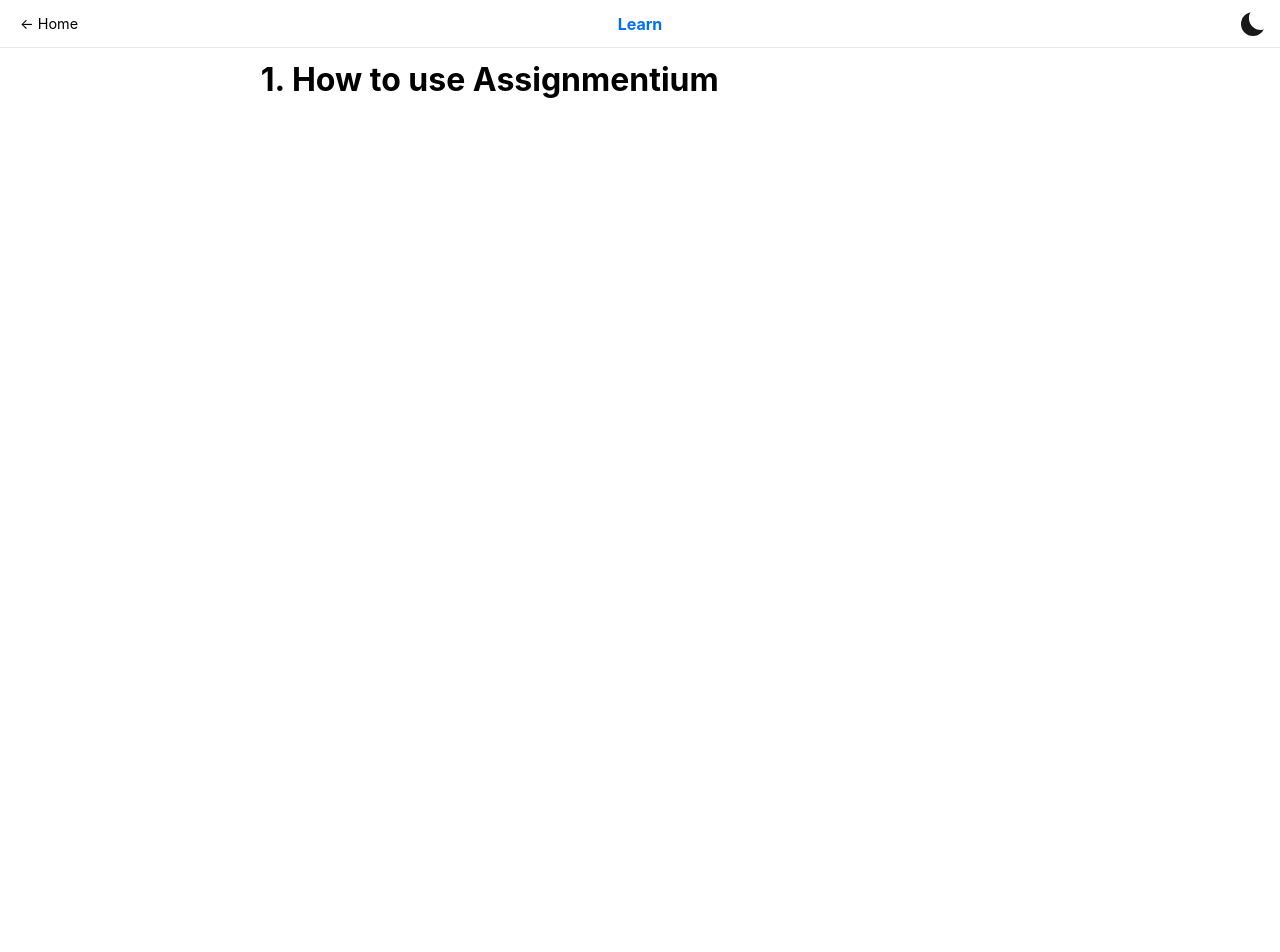
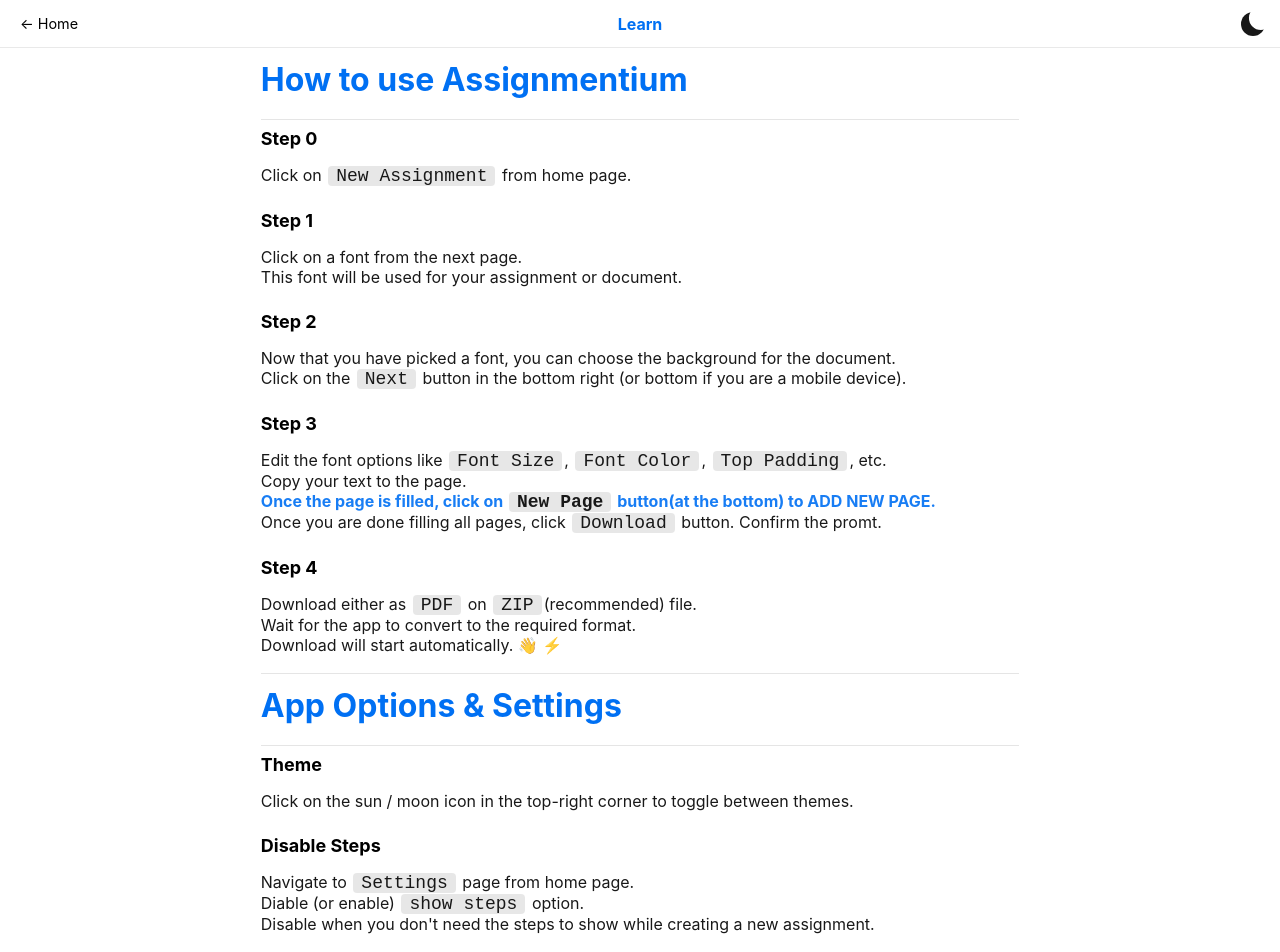
Before and after one commit to ninjaasmoke/afont, a Next.js app: page /learn in a window 1280 px wide. Shown: the top 952 px of the page. Before the commit the page ends 800 px from the top, so only its background shows below. Built offline with nearby package versions, Linux system fonts and the light colour scheme.

Commit message:
added learning steps text

```diff
--- a/pages/learn.js
+++ b/pages/learn.js
@@ -11,12 +11,101 @@
 
             <Nav linkTo="/" navTitle="Learn" />
 
-            <h1 className={learnStyles.heading}>
-                1. How to use Assignmentium
-            </h1>
-
             <div className={learnStyles.grid}>
-
+                <h1 className={learnStyles.heading} id="how" >
+                    How to use Assignmentium
+                </h1>
+                <div className={learnStyles.gridBreak} />
+                <div className={learnStyles.step}>
+                    <h2 className={learnStyles.h2} >
+                        Step 0
+                    </h2>
+                    <p className={learnStyles.instr}>
+                        Click on <code>New Assignment</code> from home page.
+                    </p>
+                </div>
+                <div className={learnStyles.step}>
+                    <h2 className={learnStyles.h2} >
+                        Step 1
+                    </h2>
+                    <p className={learnStyles.instr}>
+                        Click on a font from the next page.  <br />
+                        This font will be used for your assignment or document.
+                    </p>
+                </div>
+                <div className={learnStyles.step}>
+                    <h2 className={learnStyles.h2} >
+                        Step 2
+                    </h2>
+                    <p className={learnStyles.instr}>
+                        Now that you have picked a font, you can choose the background for the document.
+                        <br />
+                        {/* You are given a choice between 4 different backgrounds. Pick one.
+                        <br /> */}
+                        {/* The chosen option is highlighted with green border.
+                        <br /> */}
+                        Click on the <code>Next</code> button in the bottom right (or bottom if you are a mobile device).
+                    </p>
+                </div>
+                <div className={learnStyles.step}>
+                    <h2 className={learnStyles.h2} >
+                        Step 3
+                    </h2>
+                    <p className={learnStyles.instr}>
+                        Edit the font options like <code>Font Size</code>, <code>Font Color</code>, <code>Top Padding</code>, etc.
+                        <br />
+                        Copy your text to the page.
+                        <br />
+                        <span className={learnStyles.emp} >Once the page is filled, click on <code>New Page</code> button(at the bottom) to ADD NEW PAGE.</span>
+                        <br />
+                        Once you are done filling all pages, click <code>Download</code> button. Confirm the promt.
+                    </p>
+                </div>
+                <div className={learnStyles.step}>
+                    <h2 className={learnStyles.h2} >
+                        Step 4
+                    </h2>
+                    <p className={learnStyles.instr}>
+                        Download either as <code>PDF</code> on <code>ZIP</code>(recommended) file.
+                        <br />
+                        Wait for the app to convert to the required format.
+                        <br />
+                        Download will start automatically. 👋 ⚡
+                    </p>
+                </div>
+                <div className={learnStyles.gridBreak} />
+                <h1 className={learnStyles.heading} id="how" >
+                    App Options & Settings
+                </h1>
+                <div className={learnStyles.gridBreak} />
+                <div className={learnStyles.step}>
+                    <h2 className={learnStyles.h2} >
+                        Theme
+                    </h2>
+                    <p className={learnStyles.instr}>
+                        Click on the sun / moon icon in the top-right corner to toggle between themes.
+                    </p>
+                </div>
+                <div className={learnStyles.step}>
+                    <h2 className={learnStyles.h2} >
+                        Disable Steps
+                    </h2>
+                    <p className={learnStyles.instr}>
+                        Navigate to <code>Settings</code> page from home page.
+                        <br />
+                        Diable (or enable) <code>show steps</code> option.
+                        <br />
+                        Disable when you don't need the steps to show while creating a new assignment.
+                    </p>
+                </div>
+                <div className={learnStyles.step}>
+                    <h2 className={learnStyles.h2} >
+                        Image pixel ratio.
+                    </h2>
+                    <p className={learnStyles.instr}>
+                        Change between various pixel ratios to get the perfect balance between image quality and file size.
+                    </p>
+                </div>
             </div>
 
         </div>
--- a/styles/Learn.module.css
+++ b/styles/Learn.module.css
@@ -9,8 +9,9 @@
 }
 
 .heading {
-  margin: 20px 0 8px;
-  width: 60%;
+  margin: 12px 0px 18px;
+  width: 100%;
+  color: var(--accent);
 }
 
 .grid {
@@ -20,8 +21,58 @@
   flex-wrap: wrap;
   width: 60%;
   max-width: 800px;
-  margin-top: 1rem;
+  margin-top: 0.5rem;
+  margin-bottom: 1rem;
 }
 
-.h1 {
+.step {
+  width: 100%;
+  padding: 8px 0 0;
 }
+
+.h2 {
+  margin: 0;
+  font-size: 18px;
+}
+
+.step p {
+  font-size: 16px;
+  color: var(--color);
+  opacity: 0.9;
+}
+
+.emp {
+  font-weight: 700;
+  color: var(--accent);
+}
+
+
+.instr code {
+  font-size: 18px;
+  background-color: #7c7c7c33;
+  padding: 0px 8px;
+  border-radius: 4px;
+  margin: 0 2px;
+  color: var(--color);
+}
+
+.gridBreak {
+  width: 100%;
+  background-color: var(--color);
+  height: 1px;
+  opacity: 0.1;
+  margin-top: 2px;
+}
+
+
+@media (max-width: 600px) {
+
+  .container {
+      padding-top: 50px;
+      justify-content: flex-start;
+  }
+
+  .grid {
+      width: 90%;
+  }
+}
```
